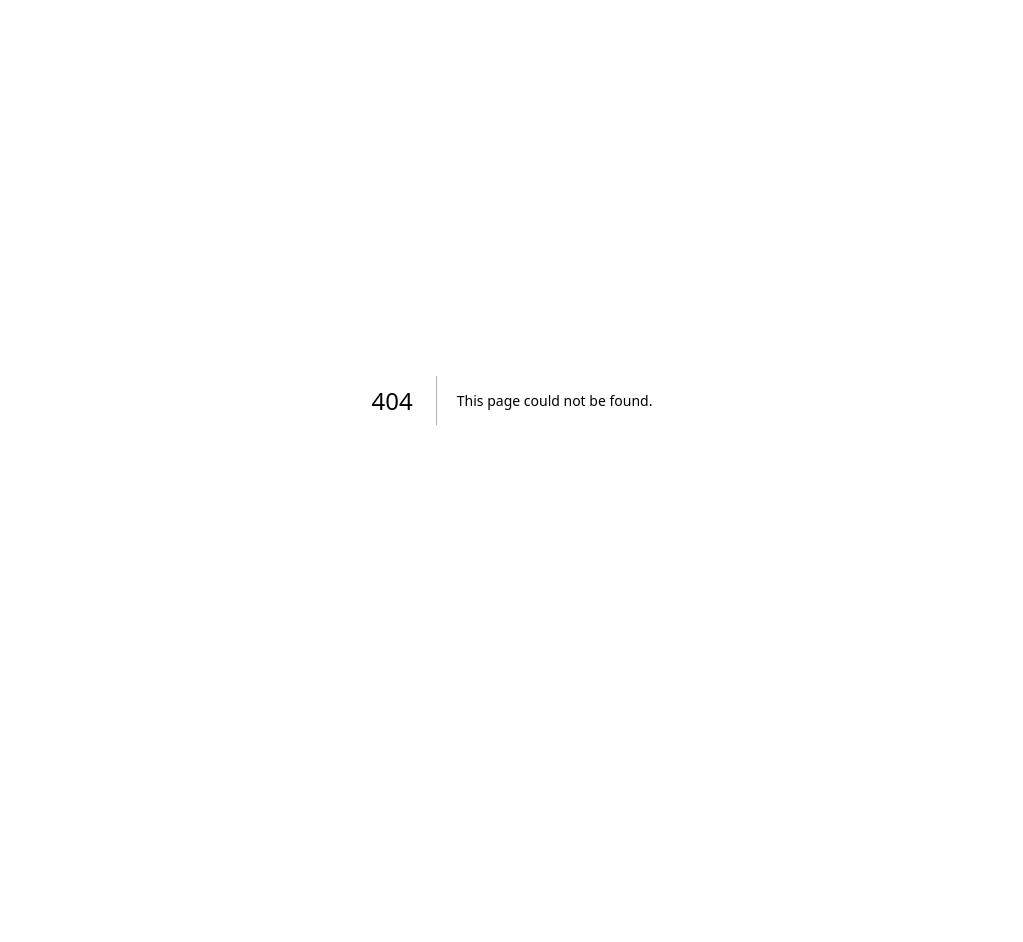
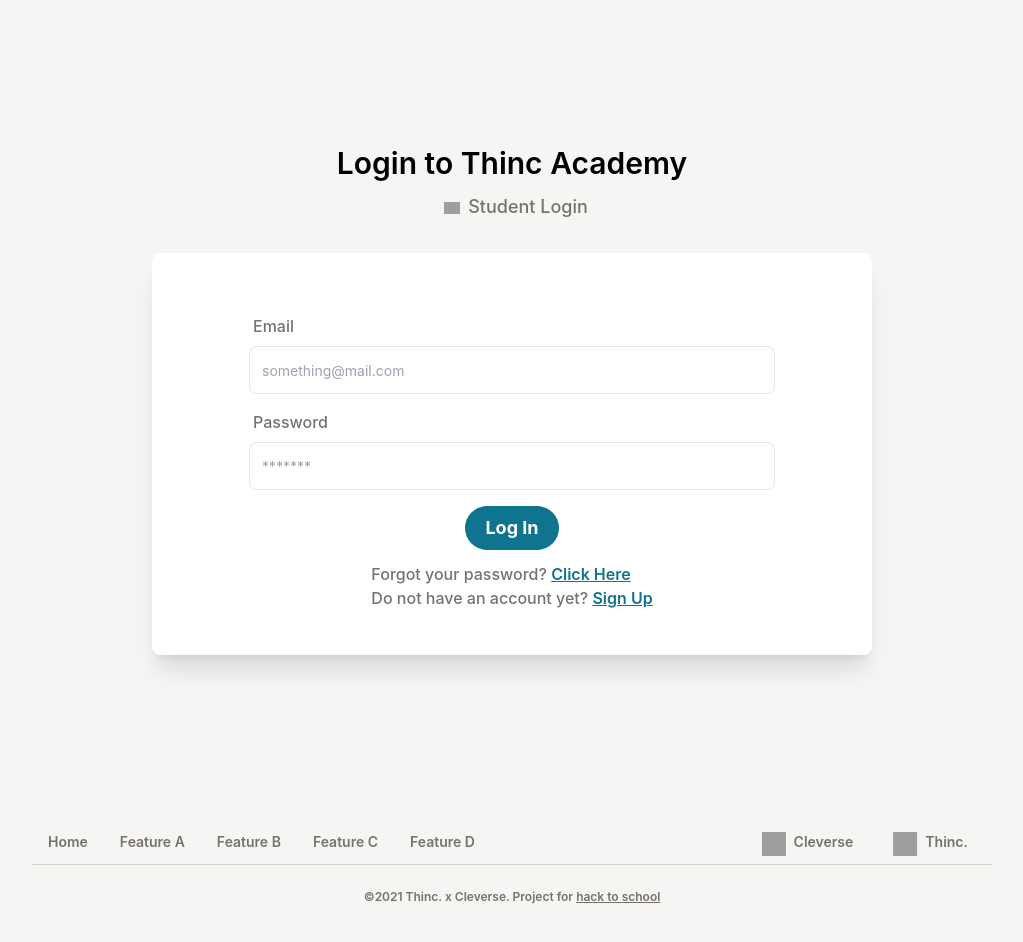
Before and after one commit to thinc-org/hacktoschool-teammeepua, a Next.js app in the folder frontend/: page /login/1 in a window 1280 px wide. Before the commit this address had no page. Shown: the top 942 px of the page, without its empty margins (128-1151 px from the left). Before the commit the page ends 800 px from the top, so only its background shows below. Built offline with nearby package versions, Linux system fonts and the light colour scheme; grey boxes are pictures that could not be loaded.

Commit message:
refactor(login): re-route login pages

```diff
--- /dev/null
+++ b/frontend/pages/browse/index.js
@@ -0,0 +1,9 @@
+export default function () {
+  return (
+    <div className="flex flex-col items-center">
+      <h1 className="font-semibold text-2xl">
+        What would you like to upskill?
+      </h1>
+    </div>
+  );
+}
--- a/frontend/pages/slogin.js
+++ b/frontend/pages/login/[user].js
@@ -1,13 +1,18 @@
 import Image from "next/image";
 import Link from "next/link";
-import { Button } from "../components/Button";
-import { Footer } from "../components/Footer";
+import { useRouter } from "next/router";
+import { Button } from "../../components/Button";
+import { Footer } from "../../components/Footer";
 
-export default function TeacherLogin() {
+export default function UserLogin() {
+  const router = useRouter();
+  const { user } = router.query;
+
   return (
     <>
       <div className="flex flex-col items-center justify-center h-screen bg-stone-100">
         <h1 className="text-3xl font-semibold mb-3">Login to Thinc Academy</h1>
+
         <Link href="/login" className="text-lg font-medium text-stone-500 mb-8">
           <Image
             className="inline mx-2"
@@ -15,34 +20,39 @@ export default function TeacherLogin() {
             width={16}
             height={16}
           />
-          Course Instructor Login
+          <span>
+            {user === "student" ? "Course Instructor" : "Student"} Login
+          </span>
         </Link>
 
-        <div className="w-2/5 h-1/2 text-stone-500 rounded-lg border border-white bg-white shadow-xl px-20 py-11">
+        <div className="w-[720px] h-auto text-stone-500 rounded-lg border border-white bg-white shadow-xl px-20 py-11">
           <TextField
             header={"Email"}
             type="text"
             placeholder="something@mail.com"
           />
+
           <TextField
             header={"Password"}
             type="password"
             placeholder="*******"
           />
-          <div className="flex flex-col items-center w-full">
+
+          <div className="flex flex-col gap-3 items-center w-full">
             <Button value="Log In" />
-            <p className="mt-2 font-medium">
-              <span className="font-medium">Forgot your password? </span>
-              <Link href="" className="underline text-cyan-700 font-semibold">
-                Click Here
-              </Link>
-            </p>
-            <p>
-              <span className="font-medium">Do not have an account yet? </span>
-              <Link href="" className="underline text-cyan-700 font-semibold">
-                Sign Up
-              </Link>
-            </p>
+
+            <div>
+              <NoLoginContainer
+                question="Forgot your password?"
+                linkName="Click Here"
+                href=""
+              />
+              <NoLoginContainer
+                question="Do not have an account yet?"
+                linkName="Sign Up"
+                href=""
+              />
+            </div>
           </div>
         </div>
       </div>
@@ -64,3 +74,14 @@ const TextField = (props) => {
     </div>
   );
 };
+
+const NoLoginContainer = (props) => {
+  return (
+    <div>
+      <span className="font-medium">{props.question} </span>
+      <Link href={props.href} className="underline text-cyan-700 font-semibold">
+        {props.linkName}
+      </Link>
+    </div>
+  );
+};
--- a/frontend/pages/login.js
+++ b/frontend/pages/login/index.js
@@ -1,7 +1,7 @@
 import Image from "next/image";
-import { Footer } from "../components/Footer";
+import { Footer } from "../../components/Footer";
 import { useRouter } from "next/router";
-import { Button } from "../components/Button";
+import { Button } from "../../components/Button";
 
 export default function Login() {
   return (
@@ -18,7 +18,7 @@ export default function Login() {
           <LoginContainer
             src="/../public/instructors.png"
             name="Course Instructor"
-            href="/tlogin"
+            href="/login/courseinstructor"
           />
 
           {/* Vertical line */}
@@ -27,7 +27,7 @@ export default function Login() {
           <LoginContainer
             src="/../public/students.png"
             name="Students"
-            href="/slogin"
+            href="/login/student"
           />
         </div>
       </div>
@@ -40,7 +40,7 @@ export default function Login() {
 }
 
 const LoginContainer = (props) => {
-  let router = useRouter();
+  const router = useRouter();
 
   return (
     <div className="flex flex-col items-center justify-center w-60 h-60 m-12">
--- a/frontend/pages/tlogin.js
+++ /dev/null
@@ -1,66 +0,0 @@
-import Image from "next/image";
-import Link from "next/link";
-import { Button } from "../components/Button";
-import { Footer } from "../components/Footer";
-
-export default function TeacherLogin() {
-  return (
-    <>
-      <div className="flex flex-col items-center justify-center h-screen bg-stone-100">
-        <h1 className="text-3xl font-semibold mb-3">Login to Thinc Academy</h1>
-        <Link href="/login" className="text-lg font-medium text-stone-500 mb-8">
-          <Image
-            className="inline mx-2"
-            src="/../public/vector.png"
-            width={16}
-            height={16}
-          />
-          Student Login
-        </Link>
-
-        <div className="w-2/5 h-1/2 text-stone-500 rounded-lg border border-white bg-white shadow-xl px-20 py-11">
-          <TextField
-            header={"Email"}
-            type="text"
-            placeholder="something@mail.com"
-          />
-          <TextField
-            header={"Password"}
-            type="password"
-            placeholder="*******"
-          />
-          <div className="flex flex-col items-center w-full">
-            <Button value="Log In" />
-            <p className="mt-2 font-medium">
-              <span className="font-medium">Forgot your password? </span>
-              <Link href="" className="underline text-cyan-700 font-semibold">
-                Click Here
-              </Link>
-            </p>
-            <p>
-              <span className="font-medium">Do not have an account yet? </span>
-              <Link href="" className="underline text-cyan-700 font-semibold">
-                Sign Up
-              </Link>
-            </p>
-          </div>
-        </div>
-      </div>
-
-      <Footer />
-    </>
-  );
-}
-
-const TextField = (props) => {
-  return (
-    <div className="m-4">
-      <p className="text-md font-medium mb-2 px-1">{props.header}</p>
-      <input
-        type={props.type}
-        placeholder={props.placeholder}
-        className="border rounded-lg p-2 w-full h-12 placeholder: text-sm placeholder: font-normal placeholder: px-3"
-      />
-    </div>
-  );
-};
```
